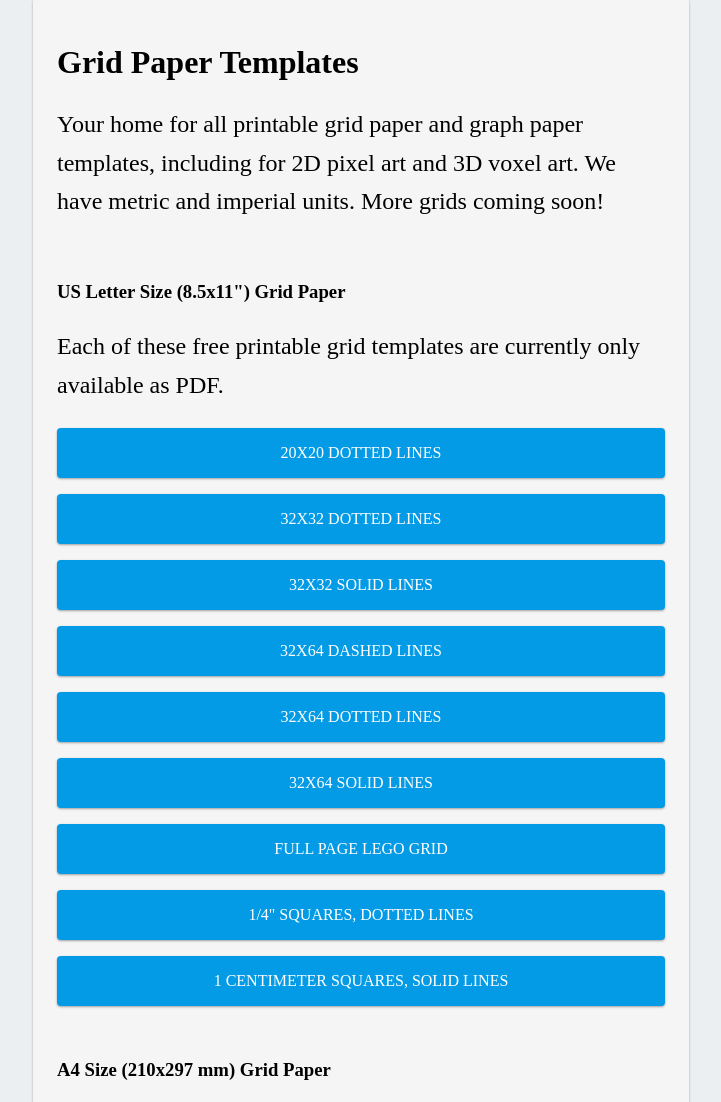
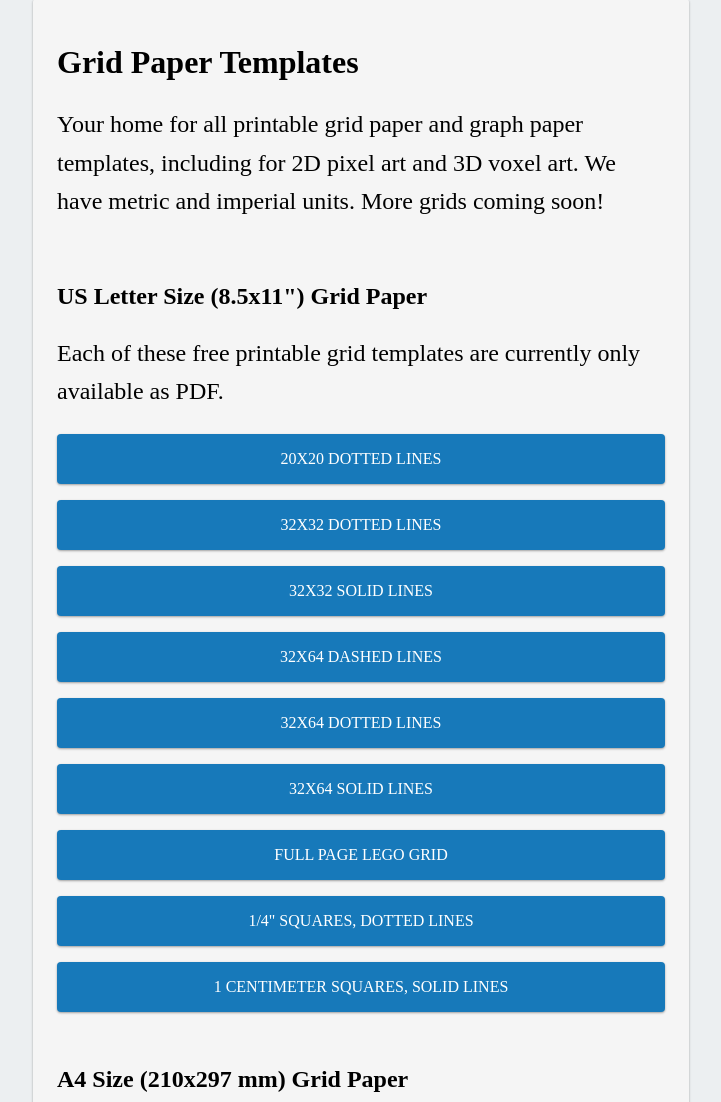
Before and after one commit to danialgoodwin/gridpapertemplates.com, a plain HTML site: page public/index.html in a window 1280 px wide. Shown: the part 101-1203 px from the top of the page, without its empty margins (279-1000 px from the left). Drawn offline with Linux system fonts and the light colour scheme.

Commit message:
100% lighthouse report

```diff
--- a/public/index.html
+++ b/public/index.html
@@ -34,7 +34,8 @@
     .pdf-link {
         display: block;
         text-align: center;
-        background: #039be5;
+        background: #1779ba;
+        /*background: #039be5;*/
         text-transform: uppercase;
         text-decoration: none;
         color: white;
@@ -57,7 +58,7 @@
     <p>Your home for all printable grid paper and graph paper templates, including for 2D pixel art and 3D voxel art. We have metric and imperial units. More grids coming soon!</p>
 
     <br>
-    <h3>US Letter Size (8.5x11") Grid Paper</h3>
+    <h2>US Letter Size (8.5x11") Grid Paper</h2>
     <p>Each of these free printable grid templates are currently only available as PDF.</p>
     <ul style="list-style-type: none; padding: 0;">
       <li><a class="pdf-link" target="_blank" href="templates/grid-paper--square--20x20x6--dotted-lines--letter.pdf">20x20 dotted lines</a></li>
@@ -72,7 +73,7 @@
     </ul>
 
     <br>
-    <h3>A4 Size (210x297 mm) Grid Paper</h3>
+    <h2>A4 Size (210x297 mm) Grid Paper</h2>
     <p>A4 paper is currently only have grids available as PDF. Feel free to print and use.</p>
     <ul style="list-style-type: none; padding: 0;">
       <li><a class="pdf-link" target="_blank" href="templates/grid-paper--square--20x20x6--dotted-lines--a4.pdf">20x20 dotted lines</a></li>
```
Also changed, not shown: 1 other file.
